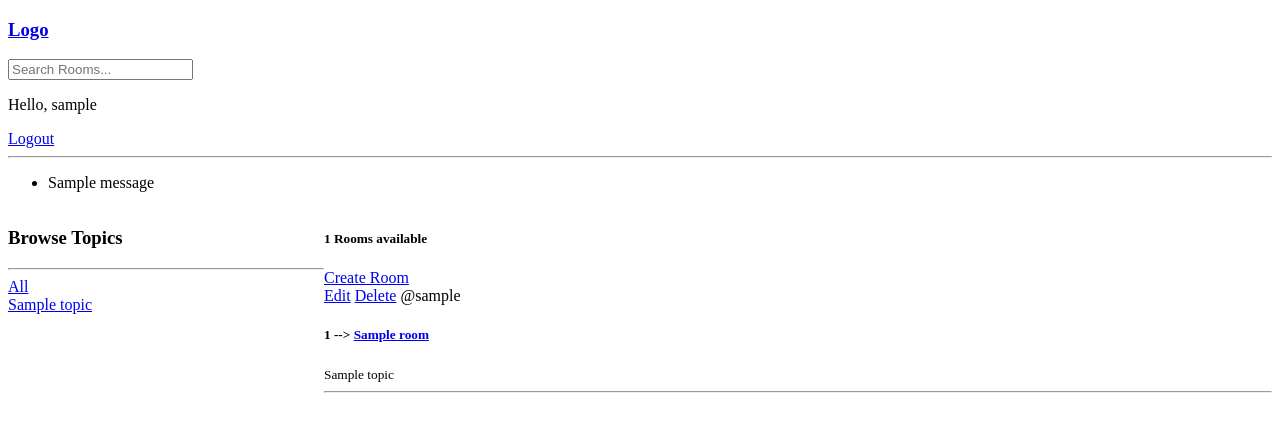
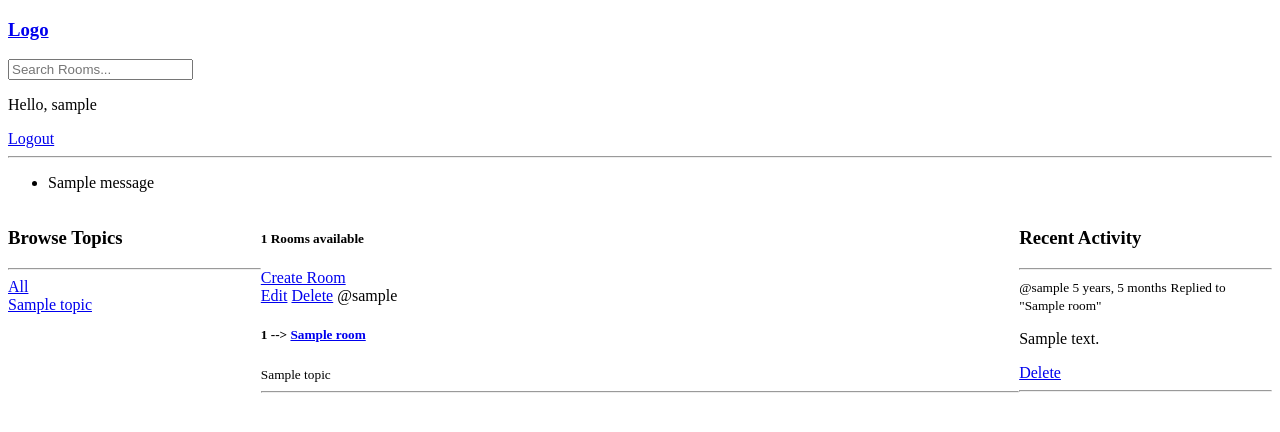
Before and after one commit to ayushch01ac/studyComp_Django, a Django app: page / in a window 1280 px wide. Shown: the top 432 px of the page. Run offline with Django 5.2, Linux system fonts and the light colour scheme; a user stored in the database is signed in; tables that the repository leaves empty hold one stand-in row (values such as "Sample post"); one stand-in notice (Sample message) is shown.

Commit message:
Added Activity functionality and divided home page into 3 separate components

```diff
--- a/base/models.py
+++ b/base/models.py
@@ -32,5 +32,8 @@ class Message(models.Model):
     updated = models.DateTimeField(auto_now=True)
     created = models.DateTimeField(auto_now_add=True)
 
+    class Meta:
+        ordering = ['-updated', '-created']
+
     def __str__(self):
         return self.body[0:50]
--- /dev/null
+++ b/base/templates/base/activity_component.html
@@ -0,0 +1,14 @@
+<h3>Recent Activity</h3>
+<hr>
+{% for message in roomMessages %}
+<div>
+    <small>@{{message.user}}    {{message.created|timesince}}</small>
+    <small>Replied to "{{message.room}}"</small>
+
+    <p>{{message}}</p>
+    {% if request.user == message.user %}
+    <a href="{% url 'delete-message' message.id %}">Delete</a>
+    {% endif %}
+    <hr>
+</div>
+{% endfor %}
--- /dev/null
+++ b/base/templates/base/feed_component.html
@@ -0,0 +1,14 @@
+<div>
+    {% for room in rooms %}
+    <div>
+        {% if request.user == room.host %}
+        <a href="{% url 'update-room' room.id %}">Edit</a>
+        <a href="{% url 'delete-room' room.id %}">Delete</a>
+        {% endif %}
+        <span>@{{room.host.username}}</span>
+        <h5>{{room.id}} --> <a href="{% url 'room' room.id %}">{{room.name}}</a> </h5>
+        <small>{{room.topic.name}}</small>
+        <hr>
+    </div>
+    {% endfor %}
+</div>
--- a/base/templates/base/home.html
+++ b/base/templates/base/home.html
@@ -5,46 +5,25 @@
 <style>
     .home-container {
         display: grid;
-        grid-template-columns: 1fr 3fr;
+        grid-template-columns: 1fr 3fr 1fr;
     }
 </style>
 
 <div class="home-container">
 
     <div>
-        <h3>Browse Topics</h3>
-        <hr>
-
-        <div>
-            <a href="{% url 'home' %}">All</a>
-        </div>
-
-        {% for topic in topics %}
-        <div>
-            <a href="{% url 'home' %}?q={{topic.name}}">{{topic.name}}</a>
-        </div>
-        {% endfor %}
+        {% include 'base/topics_component.html' %}
     </div>
 
     <div>
+        <h5>{{room_count}} Rooms available</h5>
+        <a href="{% url 'create-room' %}">Create Room</a>
 
-        <h5>{{room_count}} Rooms available</h5>
-    <a href="{% url 'create-room' %}">Create Room</a>
+        {% include 'base/feed_component.html' %}
+    </div>
 
-        <div>
-            {% for room in rooms %}
-            <div>
-                {% if request.user == room.host %}
-                <a href="{% url 'update-room' room.id %}">Edit</a>
-                <a href="{% url 'delete-room' room.id %}">Delete</a>
-                {% endif %}
-                <span>@{{room.host.username}}</span>
-                <h5>{{room.id}} --> <a href="{% url 'room' room.id %}">{{room.name}}</a> </h5>
-                <small>{{room.topic.name}}</small>
-                <hr>
-            </div>
-            {% endfor %}
-        </div>
+    <div>
+        {% include 'base/activity_component.html' %}
     </div>
 </div>
 {% endblock content %}
--- a/base/templates/base/room.html
+++ b/base/templates/base/room.html
@@ -49,6 +49,7 @@
         <div>
             <p>@{{user.username}}</p>
         </div>
+        {% endfor %}
     </div>
 
 </div>
--- /dev/null
+++ b/base/templates/base/topics_component.html
@@ -0,0 +1,12 @@
+<h3>Browse Topics</h3>
+<hr>
+
+<div>
+    <a href="{% url 'home' %}">All</a>
+</div>
+
+{% for topic in topics %}
+<div>
+    <a href="{% url 'home' %}?q={{topic.name}}">{{topic.name}}</a>
+</div>
+{% endfor %}
--- a/base/views.py
+++ b/base/views.py
@@ -15,6 +15,8 @@ from .forms import RoomForm
 #     {'id': 2, 'name': 'Django'},
 #     {'id': 3, 'name': 'Base'}
 # ]
+
+# all user passwords are = djangopass
 
 def loginPage(request):
     page = 'login'
@@ -72,8 +74,9 @@ def home(request):
 
     topics = Topic.objects.all()
     room_count = rooms.count()
+    roomMessages = Message.objects.filter(Q(room__topic__name__icontains=q))
 
-    context = {'rooms': rooms, 'topics': topics, 'room_count': room_count}
+    context = {'rooms': rooms, 'topics': topics, 'room_count': room_count, 'roomMessages': roomMessages}
     return render(request, 'base/home.html', context)
 
 def room(request, pk):
```
